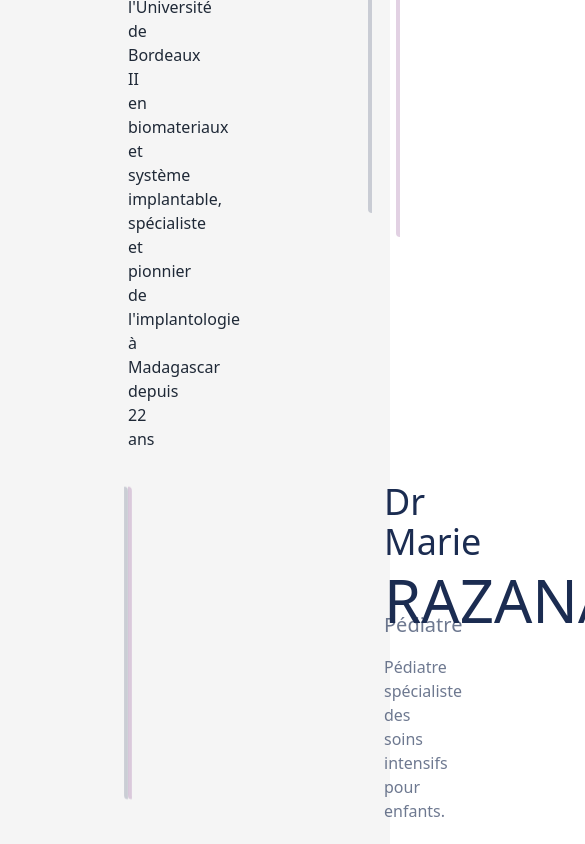
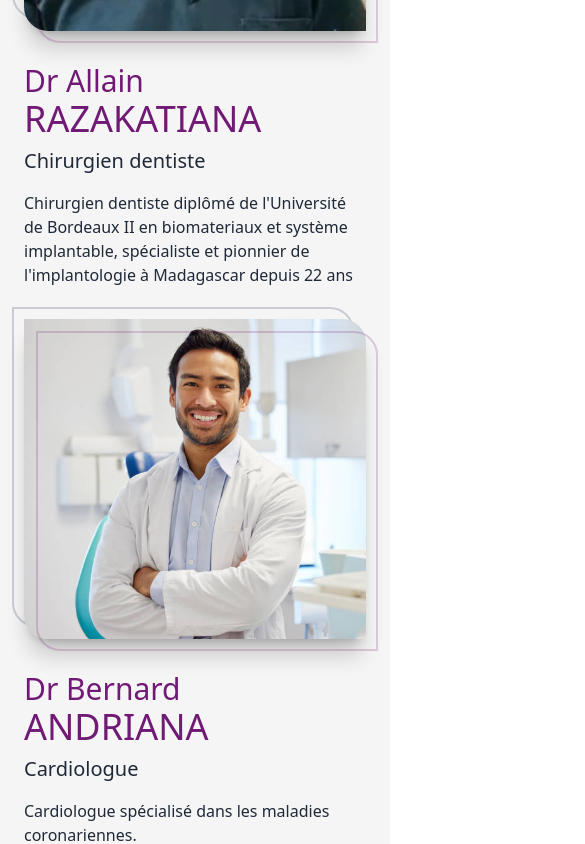
Before and after one commit to Njaka91/Cidro, a React (Vite) app: page /equipe in a window 390 px wide. Shown: the part 1000-1844 px from the top of the page, 585 px wide, since content can reach past the window. Built offline with nearby package versions, Linux system fonts and the light colour scheme.

Commit message:
responsive page equipe

```diff
--- a/src/components/ImageTeam.jsx
+++ b/src/components/ImageTeam.jsx
@@ -2,7 +2,7 @@ import { useRef } from "react";
 import { motion, useScroll, useTransform } from "framer-motion";
 
 // eslint-disable-next-line react/prop-types
-const ImageTeam = ({name, lastName, profession, description, img}) => {
+const ImageTeam = ({name, lastName, profession, description, img,positionImg}) => {
   const ref = useRef(null);
   const { scrollYProgress } = useScroll({
     target: ref,
@@ -20,35 +20,21 @@ const ImageTeam = ({name, lastName, profession, description, img}) => {
 
   return (
     <>
-      <div className="flex flex-row relative justify-between items-center">
-        <div className="flex flex-col w-1/2 px-32 z-10">
-          <span className="relative flex flex-col text-fuchsia-900">
-            <motion.span
-            ref={ref}
-            style={{
-              y: y1,
-              transition: { duration: 0.5, ease: [0.870, 0.040, 0.830, 1.000] }
-            }}
-            className="text-4xl font-medium">{name}</motion.span>
-            <motion.span
-            ref={ref}
-            style={{
-              y: y2,
-              // transition: { duration: 0.5, ease: [0.870, 0.040, 0.830, 1.000] }
-            }}
-            className="text-6xl font-medium">{lastName}</motion.span>
-          </span>
-          <motion.div
-          ref={ref}
-          style={{
-            opacity: opacity,
-          }}>
-            <p className="text-xl font-medium mt-2">{profession}</p>
-            <p className="mt-4">{description}
-            </p>
-          </motion.div>
-        </div>
-        <div className="relative w-1/2 h-96 py-8 px-32"
+      <div className={`
+        flex flex-col relative justify-between items-center
+        ${
+          positionImg === "flex-row"
+            ? "md:flex-row lg:flex-row xl:flex-row"
+            : "md:flex-row-reverse lg:flex-row-reverse xl:flex-row-reverse"
+        }
+        `}>
+
+        <div className="
+        relative w-full h-96 py-8 px-6
+        md:px-8 md:w-1/2
+        lg:px-24
+        xl:px-32
+        "
         >
           <motion.div
           ref={ref}
@@ -78,6 +64,48 @@ const ImageTeam = ({name, lastName, profession, description, img}) => {
           </motion.div>
           <div className="absolute inset-0 bg-slate-900/8 overflow-hidden" />
         </div>
+
+        <div className="
+        flex flex-col w-full px-6 z-10
+        md:px-8 md:w-1/2
+        lg:px-24
+        xl:px-32
+        ">
+          <span className="relative flex flex-col text-fuchsia-900">
+            <motion.span
+
+            style={{
+              y: y1,
+              transition: { duration: 0.5, ease: [0.870, 0.040, 0.830, 1.000] }
+            }}
+            className="
+            text-3xl font-medium
+            lg:text-4xl
+            "
+            >{name}</motion.span>
+            <motion.span
+
+            style={{
+              y: y2,
+              // transition: { duration: 0.5, ease: [0.870, 0.040, 0.830, 1.000] }
+            }}
+            className="
+            text-4xl font-medium
+            lg:text-6xl
+            "
+            >{lastName}</motion.span>
+          </span>
+          <motion.div
+
+          style={{
+            opacity: opacity,
+          }}
+          >
+            <p className="text-xl font-medium mt-2">{profession}</p>
+            <p className="mt-4">{description}
+            </p>
+          </motion.div>
+        </div>
       </div>
     </>
   );
--- a/src/components/ImageTeamLeft.jsx
+++ /dev/null
@@ -1,81 +0,0 @@
-import { useRef } from "react";
-import { motion, useScroll, useTransform } from "framer-motion";
-
-// eslint-disable-next-line react/prop-types
-const ImageTeamLeft = ({nameLeft, lastNameLeft, professionLeft, descriptionLeft, imgLeft}) => {
-  const ref = useRef(null)
-  const { scrollYProgress } = useScroll({
-    target: ref,
-    offset: ["start end", "center center"]
-  });
-
-  const scale = useTransform(scrollYProgress, [0, 0.8], [0.8, 1]);
-  const y1 = useTransform(scrollYProgress, [0, 0.88], [100, 0]);
-  const y2 = useTransform(scrollYProgress, [0, 0.9], [125, 0]);
-  const opacity = useTransform(scrollYProgress, [0.2, 1], [0, 1]);
-  const yborderbottom = useTransform(scrollYProgress, [0.76, 0.86], [12, 0])
-  const xborderbottom = useTransform(scrollYProgress, [0.76, 0.88], [12, 0])
-  const ybordertop = useTransform(scrollYProgress, [0.76, 0.86], [-12, 0])
-  const xbordertop = useTransform(scrollYProgress, [0.76, 0.88], [-12, 0])
-
-  return (
-    <div className="flex flex-row relative justify-between items-center">
-      <div className="relative w-1/2 h-96  py-8 px-32">
-      <motion.div
-          ref={ref}
-          style={{ scale: scale }}
-          className="relative rounded-tr-3xl rounded-bl-3xl shadow-xl h-full">
-            <div className="overflow-hidden absolute z-10 rounded-tr-3xl rounded-bl-3xl shadow-xl w-full h-full">
-              <img
-                src={imgLeft}
-                alt="dentiste"
-                className="object-cover w-full h-96"
-              />
-            </div>
-            <motion.div
-            ref={ref}
-            style={{
-              y: yborderbottom,
-              x: xborderbottom
-            }}
-            className="absolute bg-none border-[2px] bottom-3 right-3 border-[#1B2C51] border-opacity-20 rounded-tr-3xl z-0 rounded-bl-3xl h-full w-full" />
-            <motion.div
-            ref={ref}
-            style={{
-              y: ybordertop,
-              x: xbordertop
-            }}
-            className="absolute bg-none border-[2px] bottom-3 right-3 border-fuchsia-900 top-3 left-3 border-opacity-20 rounded-tr-3xl z-20 rounded-bl-3xl h-full w-full" />
-          </motion.div>
-      </div>
-      <div className="flex flex-col w-1/2 text-[#1B2C51] px-32 z-10">
-        <div className="relative flex flex-col">
-          <motion.span
-          ref= {ref}
-          style={{
-            y: y1
-          }}
-          className="text-4xl font-medium">{nameLeft}</motion.span>
-          <motion.span
-          ref= {ref}
-          style= {{
-            y: y2
-          }}
-          className="text-6xl font-medium">{lastNameLeft}</motion.span>
-        </div>
-        <motion.div
-        ref={ref}
-        style={{
-          opacity: opacity
-        }}
-        >
-          <p className="text-xl font-medium mt-2">{professionLeft}</p>
-          <p className="mt-4">{descriptionLeft}
-          </p>
-        </motion.div>
-      </div>
-    </div>
-  );
-};
-
-export default ImageTeamLeft;
--- a/src/components/OfficeImg.jsx
+++ b/src/components/OfficeImg.jsx
@@ -33,8 +33,6 @@ const OfficeImg = ({ title, description, img, positionImg }) => {
         className="
         relative w-full h-[25rem]
         md:w-1/2
-        lg:w-1/2
-        xl:w-1/2
         "
       >
         <motion.div
@@ -61,8 +59,7 @@ const OfficeImg = ({ title, description, img, positionImg }) => {
         className="
         relative flex w-full flex-col text-[#1B2C51]
         md:w-1/2
-        lg:w-1/2
-        xl:w-1/2"
+        "
       >
         <span className="flex flex-col text-fuchsia-900">
           <motion.span
--- a/src/components/TeamSection.jsx
+++ b/src/components/TeamSection.jsx
@@ -1,87 +1,20 @@
-import ImageTeam from "./ImageTeam";
-import ImageTeamLeft from "./ImageTeamLeft";
-import img from "../assets/images/Dr Allain.png";
-import img3 from "../assets/images/Dr2.jpg";
-import img2 from "../assets/images/Dr3.jpg";
-import img4 from "../assets/images/Dr4.jpg";
-
+import { dataTeam } from "../data/DataTeam";
+import ImageTeam from "../components/ImageTeam";
 
 const TeamSection = () => {
-  const dataRight = [
-    {
-      name: "Dr Allain",
-      lastName: "RAZAKATIANA",
-      profession: "Chirurgien dentiste",
-      description:
-        "Chirurgien dentiste diplômé de l'Université de Bordeaux II en biomateriaux et système implantable, spécialiste et pionnier de l'implantologie à Madagascar depuis 22 ans",
-      image: img,
-    },
-    {
-      name: "Dr Bernard",
-      lastName: "ANDRIANA",
-      profession: "Cardiologue",
-      description: "Cardiologue spécialisé dans les maladies coronariennes.",
-      image: img2,
-    },
-  ];
-
-  const dataLeft = [
-    {
-      nameLeft: "Dr Marie",
-      lastNameLeft: "RAZANAMANANA",
-      professionLeft: "Pédiatre",
-      descriptionLeft:
-        "Pédiatre spécialiste des soins intensifs pour enfants.",
-      image: img3,
-    },
-    {
-      nameLeft: "Dr Michel",
-      lastNameLeft: "RAMANANA",
-      professionLeft: "Psychologue",
-      descriptionLeft:
-        "Psychologue clinicien, spécialisé en psychothérapie pour adolescents.",
-      image: img4,
-    },
-  ];
-
-  // Longueur maximale pour parcourir les deux tableaux
-  const maxLength = Math.max(dataRight.length, dataLeft.length);
-
   return (
     <div>
-      {/* Boucle pour alterner entre les composants de droite et de gauche */}
-      {Array.from({ length: maxLength }).map((_, index) => {
-
-        return (
-          <div key={index}>
-            {/* Composant à droite */}
-            {index < dataRight.length && (
-              <div>
-                <ImageTeam
-                  name={dataRight[index].name}
-                  lastName={dataRight[index].lastName}
-                  profession={dataRight[index].profession}
-                  description={dataRight[index].description}
-                  img={dataRight[index].image}
-                />
-              </div>
-            )}
-
-            {/* Composant à gauche */}
-            {index < dataLeft.length && (
-              <div>
-                <ImageTeamLeft
-                  nameLeft={dataLeft[index].nameLeft}
-                  lastNameLeft={dataLeft[index].lastNameLeft}
-                  professionLeft={dataLeft[index].professionLeft}
-                  descriptionLeft={dataLeft[index].descriptionLeft}
-                  imgLeft={dataLeft[index].image}
-                />
-              </div>
-            )}
-          </div>
-        );
-      })}
+      {dataTeam.map((team, index) => (
+        <ImageTeam
+          key={index}
+          name={team.name}
+          lastName={team.lastName}
+          profession={team.profession}
+          description={team.description}
+          img={team.image}
+          positionImg={index % 2 !== 0 ? "flex-row" : "flex-row-reverse"}
+        />
+      ))}
     </div>
   );
 };
--- /dev/null
+++ b/src/data/DataTeam.js
@@ -0,0 +1,36 @@
+import img1 from "../assets/images/Dr Allain.png";
+import img3 from "../assets/images/Dr3.jpg";
+import img2 from "../assets/images/Dr2.jpg";
+import img4 from "../assets/images/Dr4.jpg";
+
+export const dataTeam=[
+    {
+      name: "Dr Allain",
+      lastName: "RAZAKATIANA",
+      profession: "Chirurgien dentiste",
+      description:"Chirurgien dentiste diplômé de l'Université de Bordeaux II en biomateriaux et système implantable, spécialiste et pionnier de l'implantologie à Madagascar depuis 22 ans",
+      image: img1,
+    },
+    {
+      name: "Dr Bernard",
+      lastName: "ANDRIANA",
+      profession: "Cardiologue",
+      description: "Cardiologue spécialisé dans les maladies coronariennes.",
+      image: img3,
+    },
+    {
+        name: "Dr Marie",
+        lastName: "RAZANAMANANA",
+        profession: "Pédiatre",
+        description: "Pédiatre spécialiste des soins intensifs pour enfants.",
+        image: img2,
+      },
+      {
+        name: "Dr Michel",
+        lastName: "RAMANANA",
+        profession: "Psychologue",
+        description: "Psychologue clinicien, spécialisé en psychothérapie pour adolescents.",
+        image: img4,
+      }
+
+  ];
```
